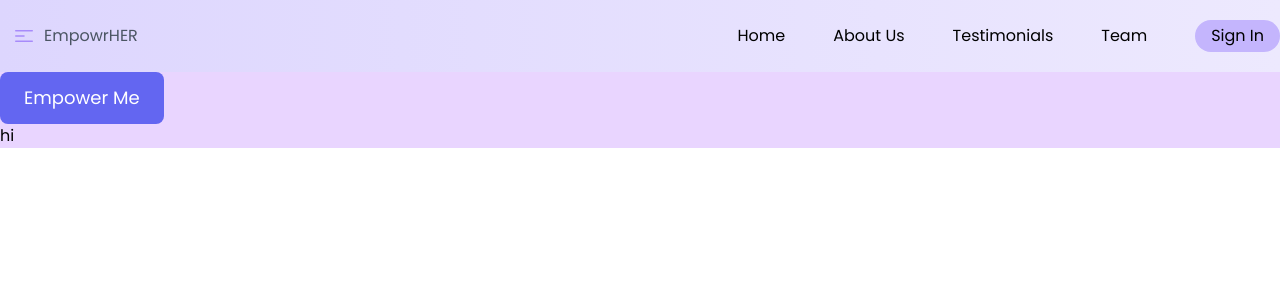
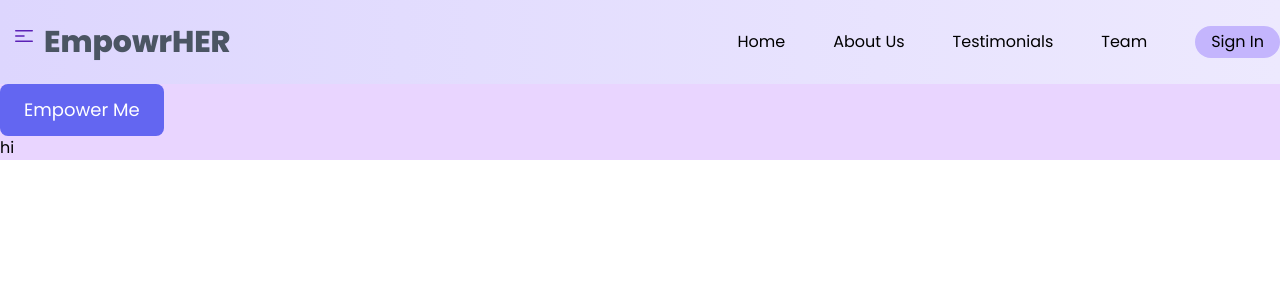
Before and after one commit to pollyliu1/EmpowrHER, a Next.js app in the folder client/: page / in a window 1280 px wide. Shown: the top 300 px of the page. Built offline with nearby package versions, Linux system fonts and the light colour scheme; no server answers.

Commit message:
Update Navbar.tsx

```diff
--- a/client/src/components/Navbar.tsx
+++ b/client/src/components/Navbar.tsx
@@ -11,19 +11,19 @@ function Navbar({ user }) {
                     <div className='flex space-x-4'>
                         <div>
                             <a href='#' className='flex item-center py-6 px-3 text-gray-700 hover:text-gray-600'>
-                            <svg className='h-6 w-6 mr-2 text-violet-400'xmlns="http://www.w3.org/2000/svg" fill="none" viewBox="0 0 24 24" stroke-width="1.5" stroke="currentColor">
+                            <svg className='h-6 w-6 mr-2 text-violet-800'xmlns="http://www.w3.org/2000/svg" fill="none" viewBox="0 0 24 24" stroke-width="1.5" stroke="currentColor">
   <path stroke-linecap="round" stroke-linejoin="round" d="M3.75 6.75h16.5M3.75 12H12m-8.25 5.25h16.5" />
 </svg>
-                                <span>EmpowrHER</span>
+                                <span className='font-extrabold text-3xl'>EmpowrHER</span>
                             </a>
                         </div>
                     </div>
 
                     <div className='flex items-center space-x-12'>
-                        <div><a>Home</a></div>
-                        <div><a>About Us</a></div>
-                        <div><a>Testimonials</a></div>
-                        <div><a>Team</a></div>
+                        <div><a href='#'>Home</a></div>
+                        <div><a href='#'>About Us</a></div>
+                        <div><a href='#'>Testimonials</a></div>
+                        <div><a href='#'>Team</a></div>
                         <div>{user ? <SignOutButton2 /> : <SignInButton2 />}</div>
                     </div>
                 </div>
```
